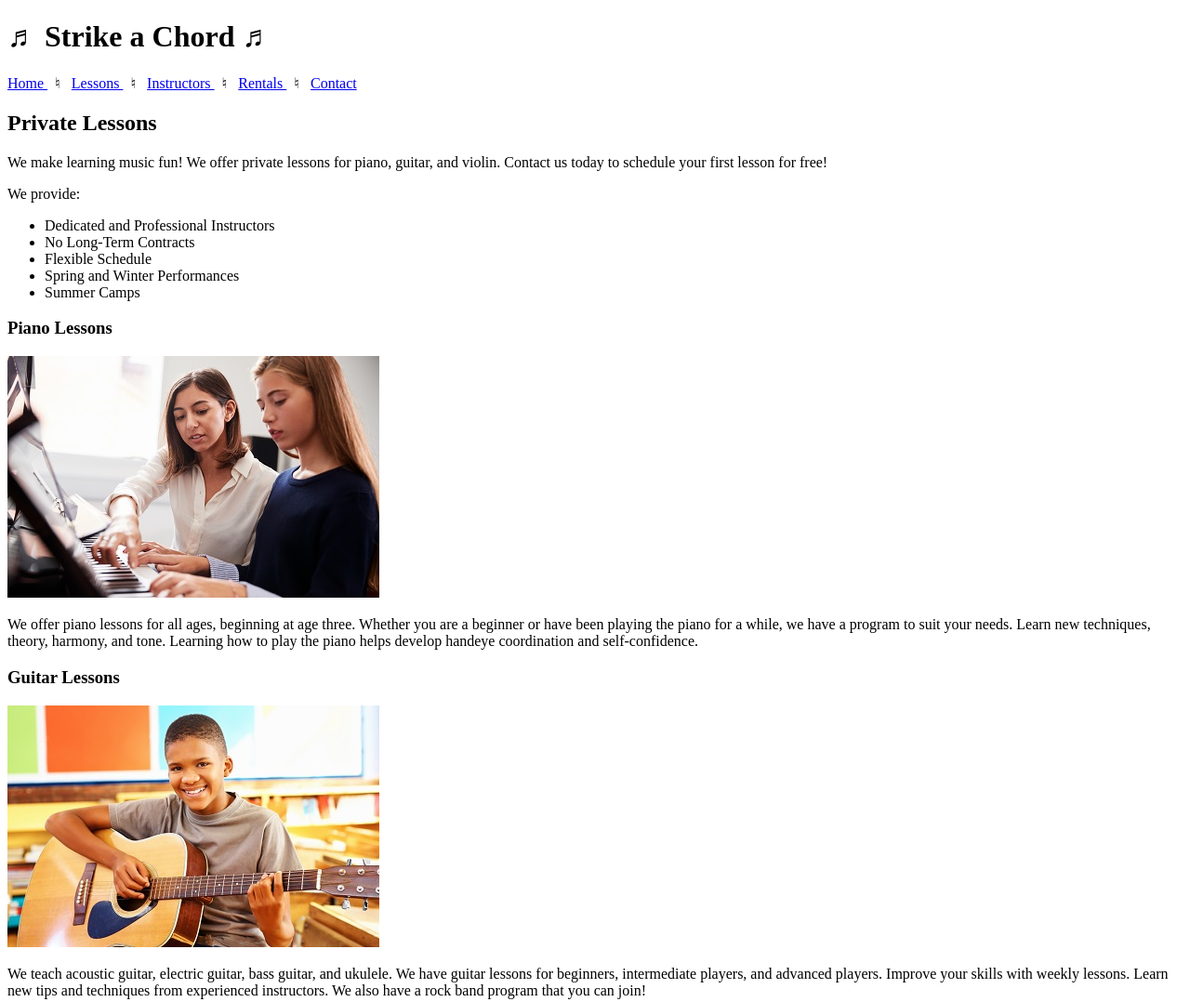
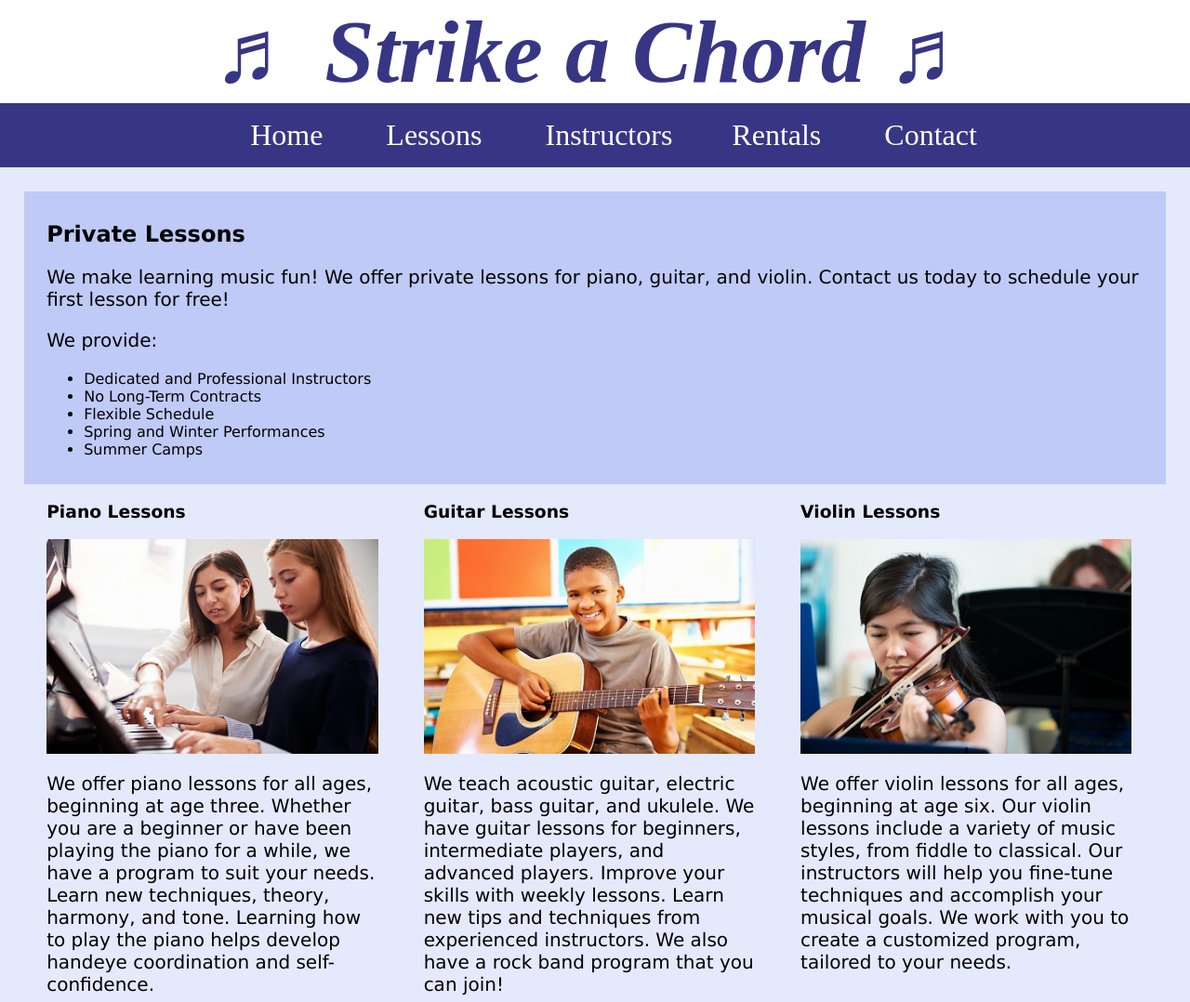
Before and after one commit to TroySirias/music, a plain HTML site: page lessons.html in a window 1280 px wide. Shown: the top 1078 px of the page at 93% size. Drawn offline with Linux system fonts and the light colour scheme.

Commit message:
Created Files

```diff
--- /dev/null
+++ b/css/styles.css
@@ -0,0 +1,109 @@
+/*
+Author: Student Name
+File Name: styles.css
+Date: 01/30/2021
+*/
+
+/* CSS Reset */
+body, header, nav, main, footer, img, h1 {
+    margin: 0;
+    padding: 0;
+    border: 0;
+}
+
+/* Style rule for images */
+img {
+    max-width: 100%;
+    display: block;
+}
+
+/* Style rules for header content */
+header {
+    text-align: center;
+    font-size: 3em;
+    color: #373684;
+}
+
+header h1 {
+    font-style: italic;
+}
+
+/* Style rules for navigation area */
+nav {
+    background-color: #373684;
+}
+
+nav ul {
+    list-style-type: none;
+    margin: 0;
+    text-align: center;
+}
+
+nav li {
+    display: inline-block;
+    font-size: 2em;
+}
+
+nav li a {
+    display: block;
+    color: #fff;
+    text-align: center;
+    padding: 0.5em 1em;
+    text-decoration: none;
+}
+
+/* Style rules for main content */
+main {
+    padding: 2%;
+    background-color: #e5e9fc;
+    overflow: auto;
+    font-family: Verdana, Arial, sans-serif;
+}
+
+main p {
+    font-size: 1.25em;
+}
+
+.action {
+    font-size: 1.75em;
+    color: #373684;
+    font-weight: bold;
+}
+
+#piano, #guitar, #violin {
+     width: 29%;
+     float: left;
+     margin: 0 2%;
+}
+
+#info {
+    clear: left;
+    background-color: #c0caf7;
+    padding: 1% 2%;
+}
+
+#contact {
+    text-align: center;
+}
+
+#contact a {
+    color: #4645a8;
+    text-decoration: none;
+    font-weight: bold;
+}
+
+.map {
+    border: 5px solid #373684;
+}
+
+/* Style rules for footer content */
+footer {
+    text-align: center;
+    font-size: 0.65em;
+    clear: left;
+}
+
+footer a {
+    color: #4645a8;
+    text-decoration: none;
+}
--- a/lessons.html
+++ b/lessons.html
@@ -12,6 +12,8 @@ Date: 01/23/2021
     <head>
         <title>Strike a Chord: Lessons</title>
         <meta charset="utf-8">
+        <link rel="stylesheet" href="css/styles.css">
+
     </head>
 
 <body>
@@ -21,13 +23,13 @@ Date: 01/23/2021
     </header>
 
     <nav>
-        <p>
-            <a href="index.html"> Home </a> &nbsp; &#9838; &nbsp;
-            <a href="lessons.html"> Lessons </a> &nbsp; &#9838; &nbsp;
-            <a href="instructors.html"> Instructors </a> &nbsp; &#9838; &nbsp;
-            <a href="rentals.html"> Rentals </a> &nbsp; &#9838; &nbsp;
-            <a href="contact.html"> Contact </a>
-        </p>
+        <ul>
+        <li><a href="index.html">Home</a></li>
+        <li><a href="lessons.html">Lessons</a></li>
+        <li><a href="instructors.html">Instructors</a>
+        <li><a href="rentals.html">Rentals</a></li>
+        <li><a href="contact.html">Contact</a></li>
+        </ul>
     </nav>
 
     <!-- Use the main area to add the main content to the webpage -->
@@ -56,7 +58,7 @@ Date: 01/23/2021
 
             <h3>Piano Lessons</h3>
 
-            <img src="images/piano-lesson.jpg" alt="piano teacher and student sitting at a piano" height="260" width="400">
+            <img src="images/piano-lesson.jpg" alt="piano teacher and student sitting at a piano">
 
             <p>We offer piano lessons for all ages, beginning at age three. Whether you are a beginner or have been playing the piano for a while, we have a program to suit your needs. Learn new techniques, theory, harmony, and tone. Learning how to play the piano helps develop handeye coordination and self-confidence.</p>
 
@@ -66,7 +68,7 @@ Date: 01/23/2021
 
             <h3>Guitar Lessons</h3>
 
-            <img src="images/child-guitar.jpg" alt="child with a smile holding a guitar" height="260" width="400">
+            <img src="images/child-guitar.jpg" alt="child with a smile holding a guitar">
 
             <p>We teach acoustic guitar, electric guitar, bass guitar, and ukulele. We have guitar lessons for beginners, intermediate players, and advanced players. Improve your skills with weekly lessons. Learn new tips and techniques from experienced instructors. We also have a rock band program that you can join!</p>
 
@@ -76,7 +78,7 @@ Date: 01/23/2021
 
             <h3>Violin Lessons</h3>
 
-            <img src="images/woman-violin.jpg" alt="woman playing the violin" height="260" width="400">
+            <img src="images/woman-violin.jpg" alt="woman playing the violin">
 
             <p>We offer violin lessons for all ages, beginning at age six. Our violin lessons include a variety of music styles, from fiddle to classical. Our instructors will help you fine-tune techniques and accomplish your musical goals. We work with you to create a customized program, tailored to your needs.</p>
 
```
Also changed, not shown: contact.html (+10 -8 lines), index.html (+19 -6 lines), template.html (+9 -7 lines), images/music-notes.png (added).
